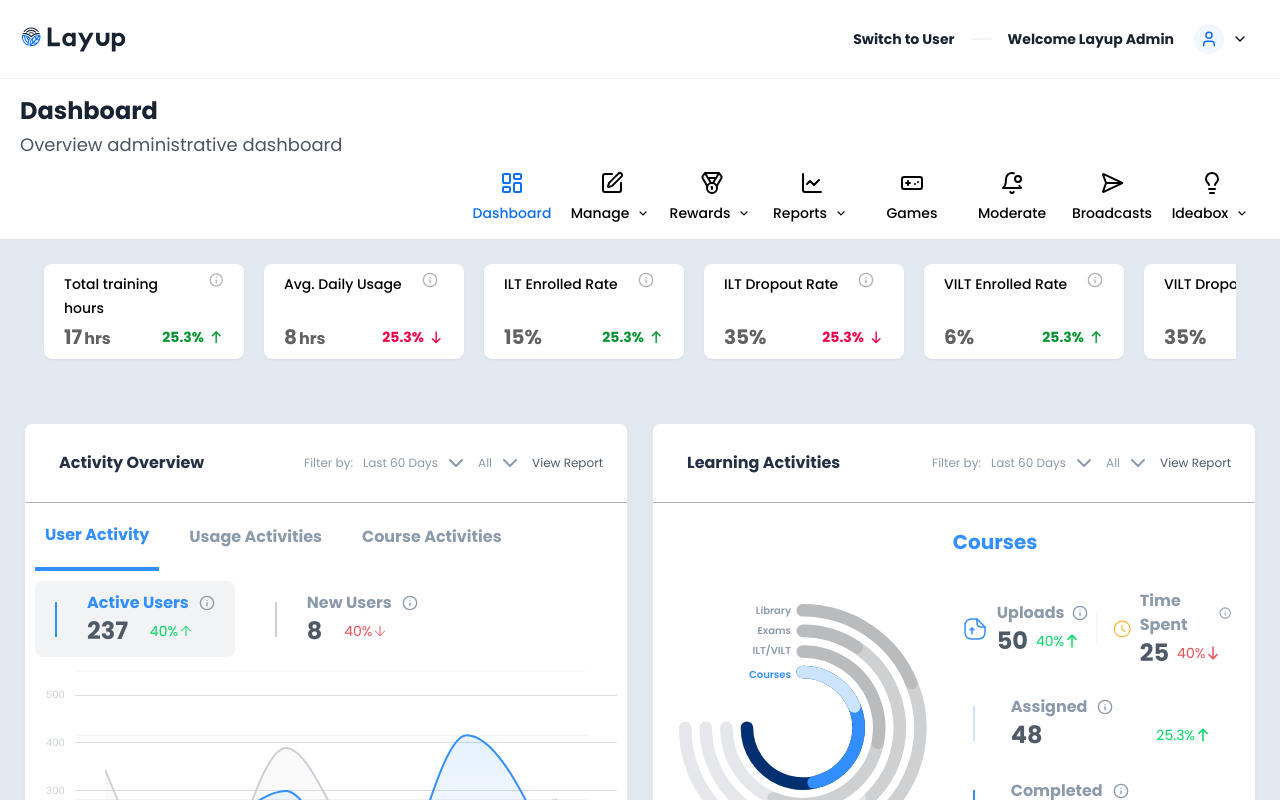
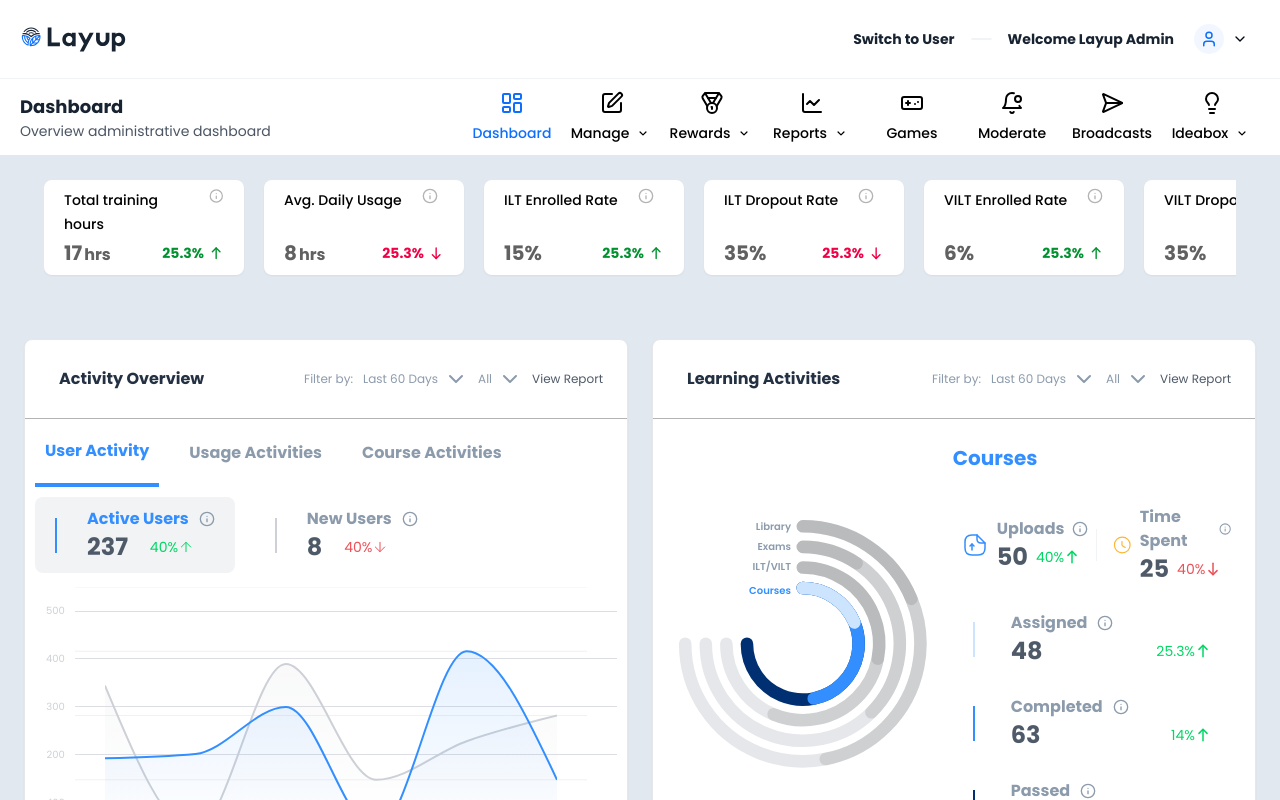
Before and after one commit to Dinnerli/dashboardprototype, a React (Vite) app: page / in a window 1280 px wide. Shown: the top 800 px of the page. Built offline with nearby package versions, Linux system fonts and the light colour scheme.

Commit message:
Refactor Navigation component layout
Modify the layout of the Navigation component to adjust text sizes and alignment.

```diff
--- a/src/components/navigation/Navigation.tsx
+++ b/src/components/navigation/Navigation.tsx
@@ -11,14 +11,12 @@ const Navigation = () => {
   };
 
   return (
-    <nav className="flex flex-col w-full px-5 py-4 bg-white border-b animate-slide-in-up">
-      <div className="flex flex-col sm:flex-row justify-between items-start sm:items-center gap-4 mb-3">
-        <div className="flex flex-col gap-1">
-          <h1 className="text-xl sm:text-2xl font-bold text-dark">Dashboard</h1>
-          <p className="text-gray-600 text-base sm:text-lg">
-            Overview administrative dashboard
-          </p>
-        </div>
+    <nav className="flex items-center justify-between w-full px-5 py-3 bg-white border-b animate-slide-in-up">
+      <div className="flex flex-col">
+        <h1 className="text-lg font-bold text-dark">Dashboard</h1>
+        <p className="text-gray-600 text-sm">
+          Overview administrative dashboard
+        </p>
       </div>
 
       <div className="flex gap-1 justify-end">
```
